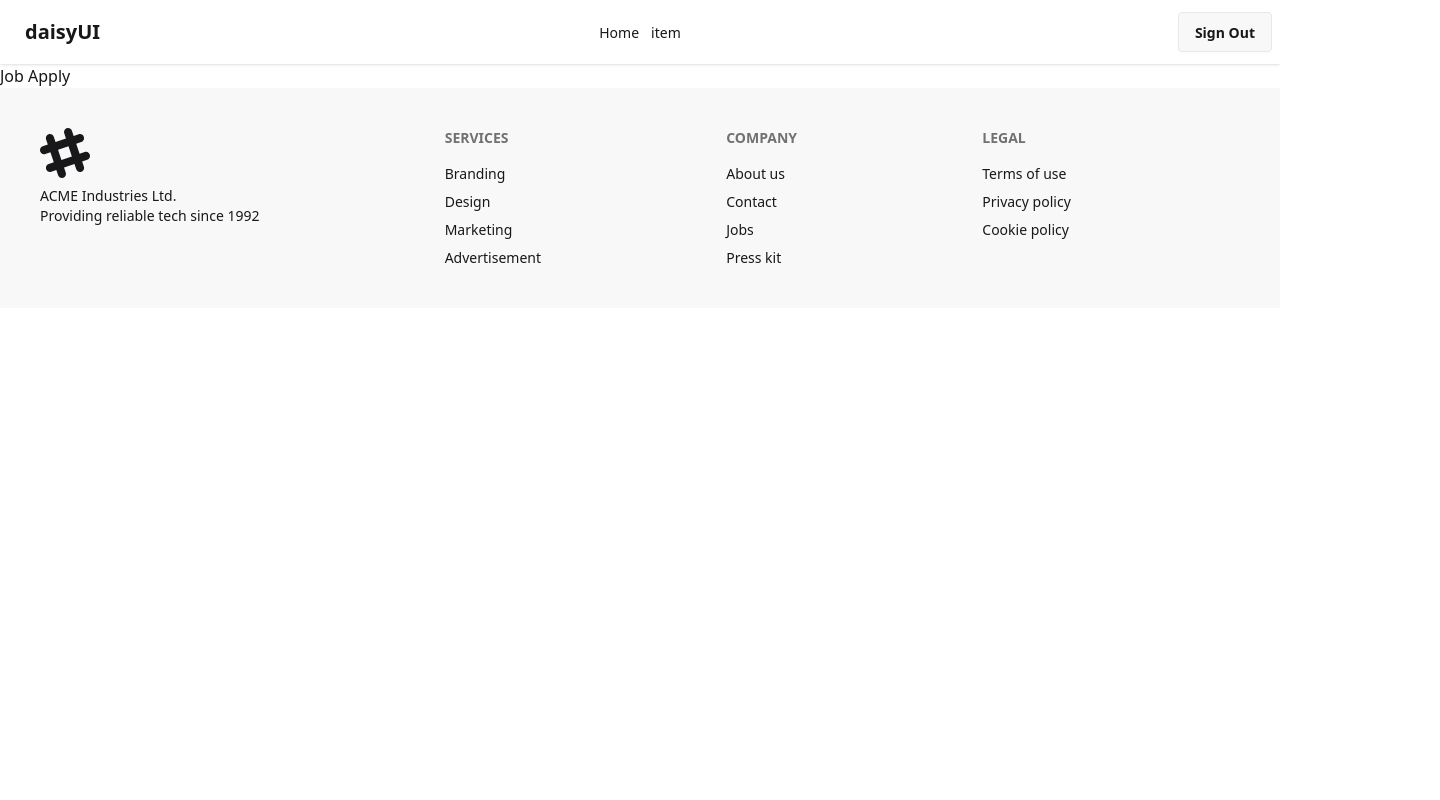
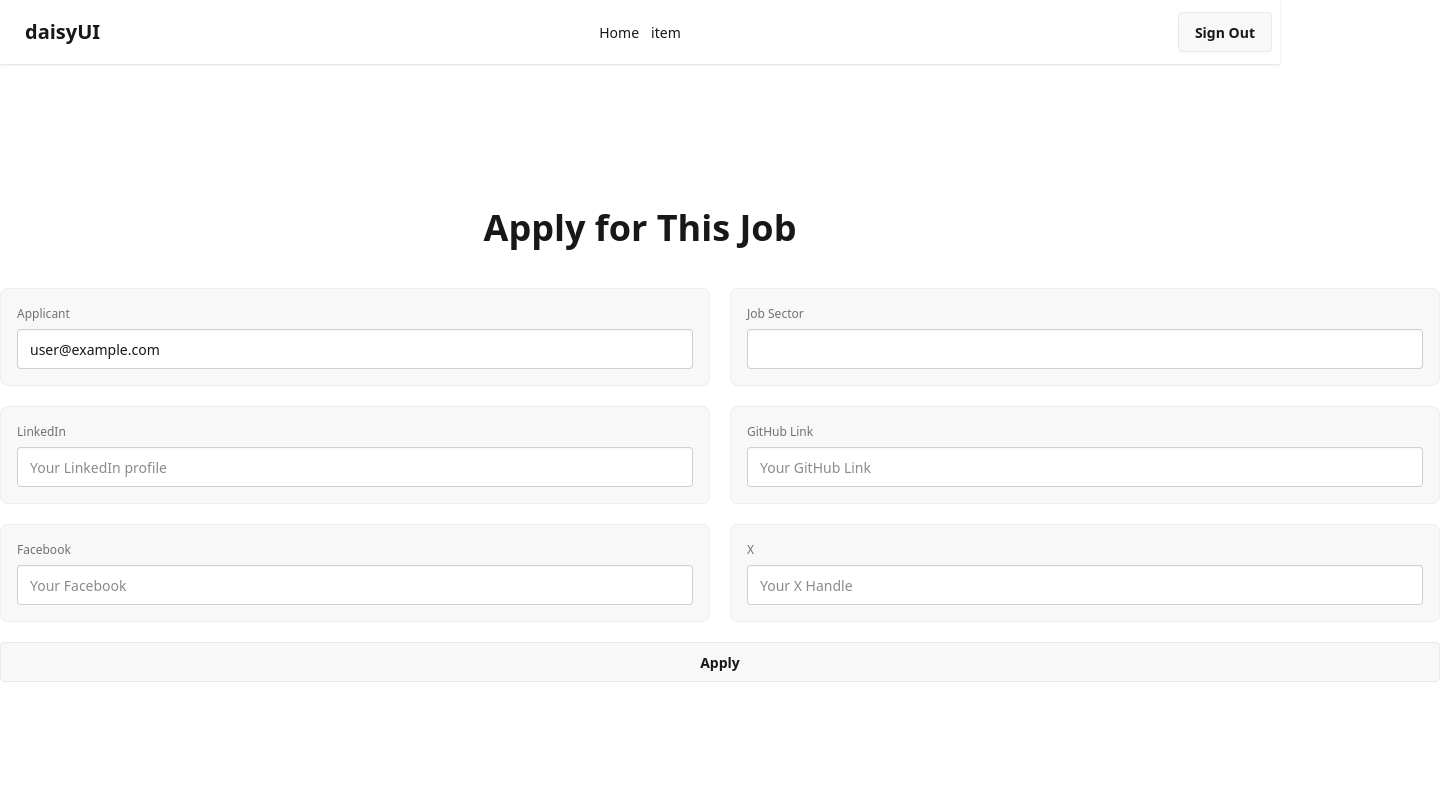
Before and after one commit to Iftekhar-007/Job-Portal, a React (Vite) app: page /jobapply/1 in a window 1280 px wide. Shown: the top 800 px of the page, 1440 px wide, since content can reach past the window. Built offline with nearby package versions, Linux system fonts and the light colour scheme; no server answers; sample sign-in values are in the browser's storage.

Commit message:
job apply done

```diff
--- a/package.json
+++ b/package.json
@@ -11,6 +11,7 @@
   },
   "dependencies": {
     "@tailwindcss/vite": "^4.1.7",
+    "axios": "^1.9.0",
     "firebase": "^11.8.1",
     "lottie-react": "^2.4.1",
     "motion": "^12.14.0",
@@ -18,6 +19,7 @@
     "react-dom": "^19.1.0",
     "react-icons": "^5.5.0",
     "react-router": "^7.6.1",
+    "sweetalert2": "^11.22.0",
     "tailwindcss": "^4.1.7"
   },
   "devDependencies": {
--- /dev/null
+++ b/src/Components/CustomHooks/UseAuth.jsx
@@ -0,0 +1,9 @@
+import React, { use } from "react";
+import { AuthContext } from "../../Context/AuthContext";
+
+const UseAuth = () => {
+  const useAuth = use(AuthContext);
+  return useAuth;
+};
+
+export default UseAuth;
--- a/src/Pages/JobApply.jsx
+++ b/src/Pages/JobApply.jsx
@@ -1,14 +1,128 @@
-import React from "react";
+import React, { useEffect, useState } from "react";
 import { useParams } from "react-router";
-import { AuthContext } from "../Context/AuthContext";
+import UseAuth from "../Components/CustomHooks/UseAuth";
+import axios from "axios";
+import Swal from "sweetalert2";
 
 const JobApply = () => {
   const { id: jobId } = useParams();
+  const { user } = UseAuth();
+  const [job, setJob] = useState({});
+  console.log(user);
 
   console.log(jobId);
+
+  useEffect(() => {
+    fetch(`http://localhost:3000/jobs/${jobId}`)
+      .then((res) => res.json())
+      .then((data) => {
+        setJob(data);
+      });
+  }, [jobId]);
+
+  const handleApply = (e) => {
+    e.preventDefault();
+    const form = e.target;
+    const formData = new FormData(form);
+    const applicantData = Object.fromEntries(formData.entries());
+    console.log(applicantData);
+    const newApplicant = {
+      ...applicantData,
+      jobId,
+    };
+    axios
+      .post(`http://localhost:3000/applications`, newApplicant)
+      .then((res) => {
+        console.log(res.data);
+        if (res.data.insertedId) {
+          Swal.fire({
+            position: "top-end",
+            icon: "success",
+            title: "Your work has been saved",
+            showConfirmButton: false,
+            timer: 1500,
+          });
+        } else {
+          console.log("error");
+        }
+      })
+      .then((error) => {
+        console.log(error);
+      });
+  };
+
   return (
-    <div>
-      <h1>Job Apply</h1>
+    <div className="lg:my-36">
+      <h2 className="text-4xl font-bold text-center mb-10">
+        Apply for This Job
+      </h2>
+      <form className="lg:w-[1440px] mx-auto" onSubmit={handleApply}>
+        <div className="grid grid-cols-1 md:grid-cols-2 lg:gap-5">
+          <fieldset className="fieldset bg-base-200 border-base-300 rounded-box border p-4">
+            <label className="label">Applicant</label>
+            <input
+              type="email"
+              className="input w-full"
+              placeholder="user email"
+              defaultValue={user.email}
+              name="applicant"
+            />
+          </fieldset>
+
+          <fieldset className="fieldset bg-base-200 border-base-300 rounded-box border p-4">
+            <label className="label">Job Sector</label>
+            <input
+              type="text"
+              className="input w-full"
+              placeholder=""
+              defaultValue={job.title}
+              name="sector"
+            />
+          </fieldset>
+
+          <fieldset className="fieldset bg-base-200 border-base-300 rounded-box border p-4">
+            <label className="label">LinkedIn</label>
+            <input
+              type="url"
+              className="input w-full"
+              placeholder="Your LinkedIn profile"
+              name="linkedin"
+            />
+          </fieldset>
+
+          <fieldset className="fieldset bg-base-200 border-base-300 rounded-box border p-4">
+            <label className="label">GitHub Link</label>
+            <input
+              type="url"
+              className="input w-full"
+              placeholder="Your GitHub Link"
+              name="github"
+            />
+          </fieldset>
+
+          <fieldset className="fieldset bg-base-200 border-base-300 rounded-box border p-4">
+            <label className="label">Facebook</label>
+            <input
+              type="url"
+              className="input w-full"
+              placeholder="Your Facebook"
+              name="fb"
+            />
+          </fieldset>
+
+          <fieldset className="fieldset bg-base-200 border-base-300 rounded-box border p-4">
+            <label className="label">X</label>
+            <input
+              type="text"
+              className="input w-full"
+              placeholder="Your X Handle"
+              name="x"
+            />
+          </fieldset>
+        </div>
+
+        <button className="btn mt-5 w-full">Apply</button>
+      </form>
     </div>
   );
 };
--- a/src/Pages/signUp.jsx
+++ b/src/Pages/signUp.jsx
@@ -9,9 +9,11 @@ const SignUp = () => {
   const handleSignUp = (e) => {
     e.preventDefault();
     const form = e.target;
+    const name = form.name.value;
+    const photo = form.photo.value;
     const email = form.email.value;
     const password = form.password.value;
-    const newUser = { email, password };
+    const newUser = { email, password, name, photo };
     console.log(newUser);
 
     signUpWithEmail(email, password)
@@ -37,6 +39,22 @@ const SignUp = () => {
               <h1 className="text-5xl font-bold text-center">Sign Up Now!</h1>
               <form onSubmit={handleSignUp}>
                 <fieldset className="fieldset">
+                  <label className="label">Name</label>
+                  <input
+                    type="text"
+                    className="input w-full"
+                    placeholder="Name"
+                    name="name"
+                  />
+
+                  <label className="label">PhotoURL</label>
+                  <input
+                    type="text"
+                    className="input w-full"
+                    placeholder="photoURL"
+                    name="photo"
+                  />
+
                   <label className="label">Email</label>
                   <input
                     type="email"
```
Also changed, not shown: 1 other file (tests, documents, lock files or other folders).
